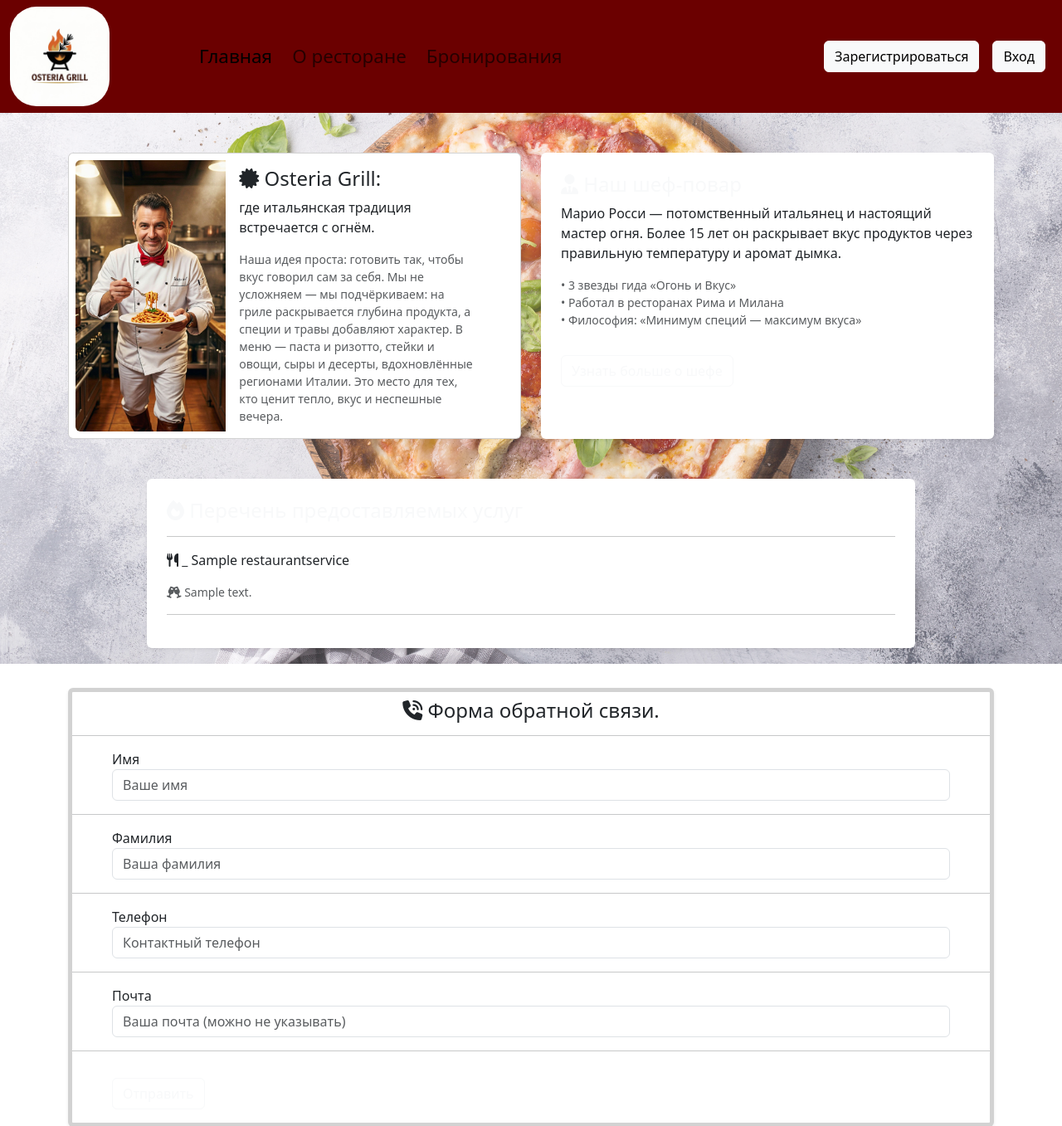
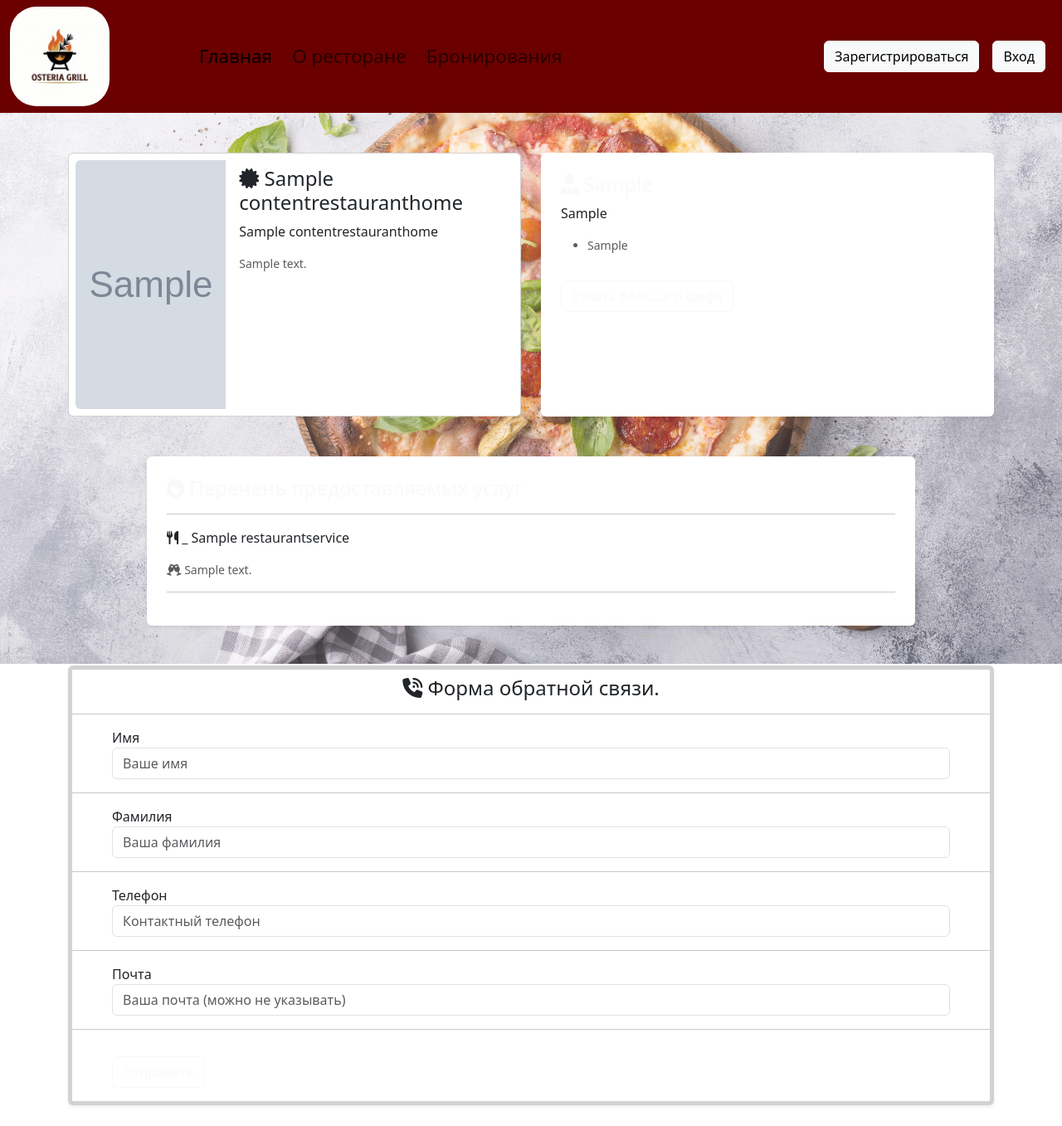
Before and after one commit to vadimsemenov53-crypto/Osteria_Grill, a Django app: page /restaurant/home/ in a window 1280 px wide. Shown: the top 1357 px of the page at 83% size. Run offline with Django 5.2, Linux system fonts and the light colour scheme; tables that the repository leaves empty hold one stand-in row (values such as "Sample post"); grey boxes marked "Sample" are stand-in pictures; some libraries are stand-ins or nearby versions.

Commit message:
add model ContentRestaurantHome and admin, dynamic for home.html

```diff
--- a/content/models.py
+++ b/content/models.py
@@ -1,4 +1,51 @@
 from django.db import models
+
+class ContentRestaurantHome(models.Model):
+    """Модель для представления страницы 'Главная' (изменения - управления контентом)."""
+
+    # Карточка о ресторане
+    rest_image = models.ImageField(
+        upload_to="content/main_rest",
+        verbose_name="Фото для истории",
+        help_text="Загрузите для истории ресторана",
+    )
+    rest_name = models.CharField(
+        max_length=250,
+        verbose_name="Название ресторана",
+        help_text="Введите название ресторана",
+    )
+
+    rest_title = models.CharField(
+        max_length=500,
+        verbose_name="Короткое предисловие",
+        help_text="Введите описывающее ресторан предисловие",
+    )
+
+    rest_description = models.TextField(
+        verbose_name="Описание",
+        help_text="Введите описание ресторана",
+    )
+
+    # Карточка шеф-повара
+    chef_headline = models.CharField(
+        max_length=250,
+        verbose_name="Заголовок",
+        help_text="Укажите заголовок карточки",
+    )
+
+    chef_history = models.TextField(
+        verbose_name="Короткая история шеф-повара",
+        help_text="Введите краткую историю",
+    )
+
+    chef_awards = models.TextField(
+        verbose_name="Награды",
+        help_text="Введите награды. Каждую указывайте с новой строки"
+    )
+
+    class Meta:
+        """Метаданные модели ContentRestaurantHome."""
+        verbose_name = "Страница 'Главная'"
 
 
 class ContentRestaurantAbout(models.Model):
@@ -73,4 +120,5 @@ class ContentRestaurantAbout(models.Model):
     )
 
     class Meta:
+        """Метаданные модели ContentRestaurantAbout."""
         verbose_name = "Страница 'О ресторане'"
--- a/restaurant/templates/home.html
+++ b/restaurant/templates/home.html
@@ -7,31 +7,26 @@
 
 <div class="container mt-5">
     <div class="row g-4">
-        <!-- Левая карточка (твоя текущая) -->
         <div class="col-12 col-md-6">
             <div class="card h-100" style="max-width: 940px; margin-left: auto; margin-right: auto;">
                 <div class="row g-0">
                     <div class="col-4 col-md-4 ms-2 my-2">
-                        <img src="{{ 'restaurant/cook_home.jpeg'|media_filter }}"
+                        <img src="{{ content.rest_image.url }}"
                              class="img-fluid rounded-start"
                              alt="Italia"
-                             style="height: 100%; object-fit: cover;">
+                             style="height: 300px; object-fit: cover;">
                     </div>
                     <div class="col-8 col-md-7">
                         <div class="card-body p-3">
                             <h4 class="card-title">
                                 <i class="fa-solid fa-certificate"></i>
-                                Osteria Grill:
+                                {{ content.rest_name }}
                             </h4>
-                            <p class="card-text">где итальянская традиция встречается с огнём.</p>
+                            <p class="card-text">
+                                {{ content.rest_title }}
+                            </p>
                             <p class="card-text text-body-secondary small">
-                                Наша идея проста: готовить так, чтобы вкус говорил сам за себя. Мы не усложняем — мы
-                                подчёркиваем:
-                                на гриле
-                                раскрывается глубина продукта, а специи и травы добавляют характер.
-                                В меню — паста и ризотто, стейки и овощи, сыры и десерты, вдохновлённые регионами
-                                Италии.
-                                Это место для тех, кто ценит тепло, вкус и неспешные вечера.
+                                {{ content.rest_description }}
                             </p>
                         </div>
                     </div>
@@ -39,24 +34,22 @@
             </div>
         </div>
 
-        <!-- Правая карточка (новая) -->
         <div class="col-12 col-md-6">
             <div class="card h-100 shadow-sm border-0">
                 <div class="card-body p-4">
                     <h4 class="card-title text-light">
                         <i class="fa-solid fa-user-tie"></i>
-                        Наш шеф-повар
+                        {{ content.chef_headline }}
                     </h4>
                     <p class="card-text">
-                        Марио Росси — потомственный итальянец и настоящий мастер огня.
-                        Более 15 лет он раскрывает вкус продуктов через правильную температуру и аромат дымка.
+                        {{ content.chef_history }}
                     </p>
-                    <ul class="list-unstyled small text-body-secondary">
-                        <li>• 3 звезды гида «Огонь и Вкус»</li>
-                        <li>• Работал в ресторанах Рима и Милана</li>
-                        <li>• Философия: «Минимум специй — максимум вкуса»</li>
+                    <ul class="small values-list text-body-secondary">
+                        {% for award in content.chef_awards.splitlines %}
+                        <li class="mb-2">{{ award }}</li>
+                        {% endfor %}
                     </ul>
-                    <a href="#" class="btn btn-outline-light mt-3">Узнать больше о шефе</a>
+                    <a href="{% url 'restaurant:about' %}" class="btn btn-outline-light mt-3">Узнать больше о шефе</a>
                 </div>
             </div>
         </div>
@@ -105,7 +98,7 @@
 
 {% block extra_js %}
 
-     {% load static %}
-    <script src="{% static 'js/modal_window.js' %}"></script>
+{% load static %}
+<script src="{% static 'js/modal_window.js' %}"></script>
 
 {% endblock %}
--- a/restaurant/templates/rest_about.html
+++ b/restaurant/templates/rest_about.html
@@ -19,7 +19,7 @@
             <div class="col-lg-5 mt-2 ms-5">
                 <img src="{{ content.image_history.url }}"
                      class="img-fluid rounded-5 shadow-sm"
-                     style="width: 85%; height: auto;"
+                     style="height: 500px; object-fit: cover;"
                 >
             </div>
         </div>
@@ -33,7 +33,7 @@
             <div class="col-lg-5 mt-2 ms-2">
                 <img src="{{ content.chef_image.url }}"
                      class="img-fluid rounded-5 shadow-sm"
-                     style="width: 100%; height: auto;"
+                     style="height: 400px; object-fit: cover;"
                 >
             </div>
             <div class="col-lg-6">
--- a/restaurant/views.py
+++ b/restaurant/views.py
@@ -2,7 +2,7 @@ from django.contrib import messages
 from django.shortcuts import render
 from django.views.generic import View
 
-from content.models import ContentRestaurantAbout
+from content.models import ContentRestaurantAbout, ContentRestaurantHome
 from restaurant.forms import ContactFormModelForm
 from restaurant.models import RestaurantEmployee, RestaurantService
 
@@ -16,10 +16,12 @@ class HomeView(View):
         """Метод для рендеринга главной страницы."""
         services = RestaurantService.objects.all()
         form = ContactFormModelForm()
+        content = ContentRestaurantHome.objects.get(id=1)
 
         context = {
             "services": services,
             "form": form,
+            "content": content,
         }
 
         return render(request, self.template_name, context)
```
Also changed, not shown: content/admin.py (+40 -2 lines), content/migrations/0004_contentrestauranthome.py (added), media/content/main_rest/cook_home.jpeg (added).
